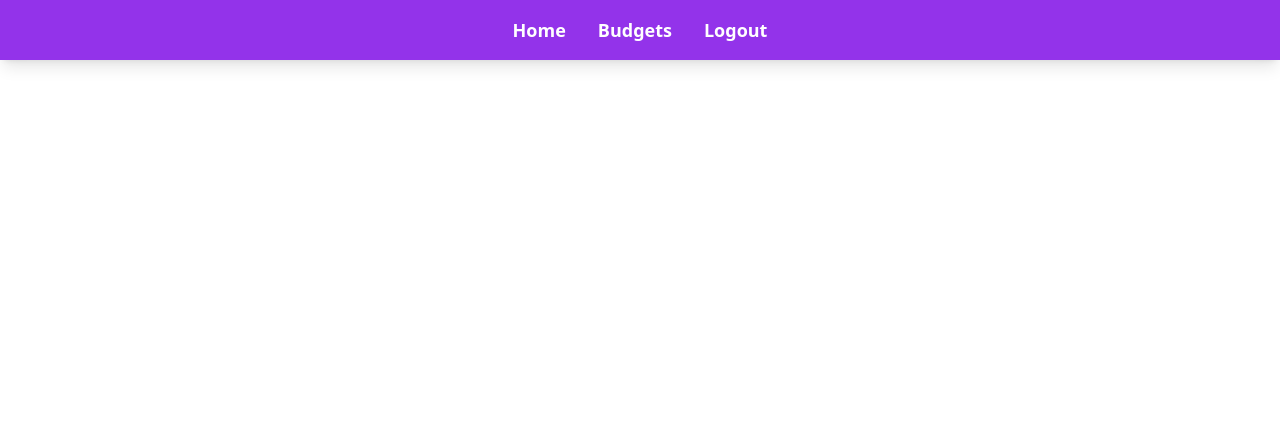
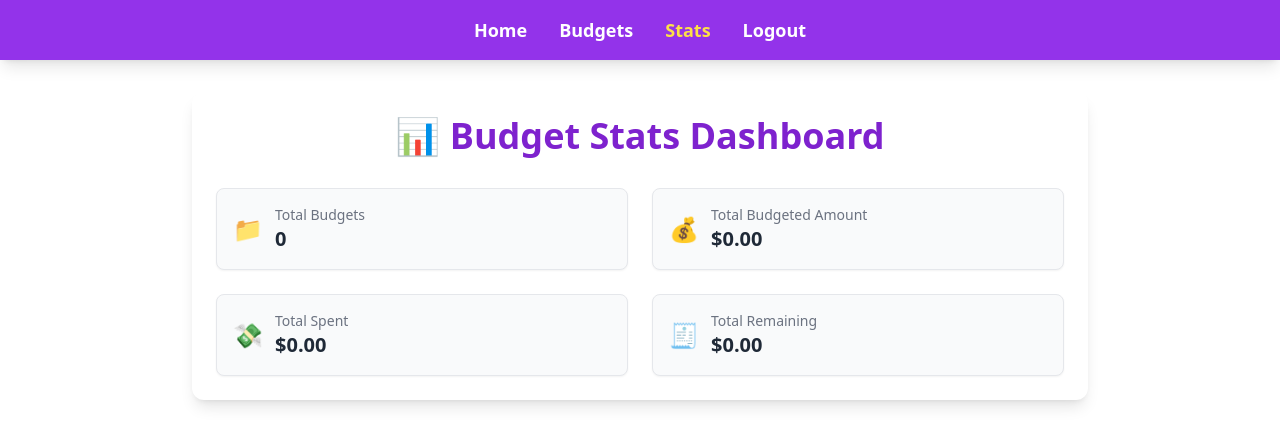
Before and after one commit to Nomskillet/filmBudgetTS, a React (Vite) app in the folder frontend/: page /stats in a window 1280 px wide. Before the commit this address had no page. Shown: the top 446 px of the page. Built offline with nearby package versions, Linux system fonts and the light colour scheme; no server answers; sample sign-in values are in the browser's storage.

Commit message:
added stats page

```diff
--- a/frontend/src/components/Navbar.tsx
+++ b/frontend/src/components/Navbar.tsx
@@ -21,11 +21,18 @@ const Navbar: React.FC<{ isLoggedIn: boolean; onLogout: () => void }> = ({
         </li>
 
         {isLoggedIn && (
-          <li>
-            <Link to="/budgets" className={getActiveClass('/budgets')}>
-              Budgets
-            </Link>
-          </li>
+          <>
+            <li>
+              <Link to="/budgets" className={getActiveClass('/budgets')}>
+                Budgets
+              </Link>
+            </li>
+            <li>
+              <Link to="/stats" className={getActiveClass('/stats')}>
+                Stats
+              </Link>
+            </li>
+          </>
         )}
 
         {!isLoggedIn ? (
--- /dev/null
+++ b/frontend/src/pages/StatsPage.tsx
@@ -0,0 +1,86 @@
+import React from 'react';
+import { useGetBudgetsQuery } from '../store/budgetApi';
+import { useGetAllExpensesQuery } from '../store/expenseApi';
+
+const formatCurrency = (amount: number) =>
+  new Intl.NumberFormat('en-US', {
+    style: 'currency',
+    currency: 'USD',
+  }).format(amount);
+
+function StatsPage() {
+  const { data: budgets = [], isLoading: budgetsLoading } =
+    useGetBudgetsQuery();
+  const { data: expenses = [], isLoading: expensesLoading } =
+    useGetAllExpensesQuery();
+
+  if (budgetsLoading || expensesLoading) {
+    return (
+      <div className="text-center mt-12 text-gray-500 text-lg">
+        Loading stats...
+      </div>
+    );
+  }
+
+  const totalBudget = budgets.reduce(
+    (sum, b) => sum + Number(b.budget || 0),
+    0
+  );
+  const totalSpent = expenses.reduce(
+    (sum, e) => sum + Number(e.amount || 0),
+    0
+  );
+  const totalRemaining = totalBudget - totalSpent;
+
+  const stats = [
+    {
+      label: 'Total Budgets',
+      value: budgets.length,
+      icon: '📁',
+    },
+    {
+      label: 'Total Budgeted Amount',
+      value: formatCurrency(totalBudget),
+      icon: '💰',
+    },
+    {
+      label: 'Total Spent',
+      value: formatCurrency(totalSpent),
+      icon: '💸',
+    },
+    {
+      label: 'Total Remaining',
+      value: formatCurrency(totalRemaining),
+      icon: '🧾',
+    },
+  ];
+
+  return (
+    <div className="max-w-4xl mx-auto mt-8 p-6 bg-white shadow-lg rounded-xl">
+      <h1 className="text-4xl font-bold mb-8 text-purple-700 text-center">
+        📊 Budget Stats Dashboard
+      </h1>
+
+      <div className="grid grid-cols-1 sm:grid-cols-2 gap-6">
+        {stats.map((stat) => (
+          <div
+            key={stat.label}
+            className="bg-gray-50 rounded-lg p-4 shadow-sm border border-gray-200 hover:shadow-md transition"
+          >
+            <div className="flex items-center space-x-3">
+              <div className="text-2xl">{stat.icon}</div>
+              <div>
+                <p className="text-gray-500 text-sm">{stat.label}</p>
+                <p className="text-xl font-semibold text-gray-800">
+                  {stat.value}
+                </p>
+              </div>
+            </div>
+          </div>
+        ))}
+      </div>
+    </div>
+  );
+}
+
+export default StatsPage;
--- a/frontend/src/routes.tsx
+++ b/frontend/src/routes.tsx
@@ -4,6 +4,7 @@ import BudgetsPage from './pages/BudgetsPage';
 import AddBudgetPage from './pages/AddBudgetPage';
 import AuthPage from './pages/AuthPage';
 import ProtectedRoute from './components/ProtectedRoute';
+import StatsPage from './pages/StatsPage';
 
 export const routes = (
   setIsLoggedIn: (val: boolean) => void,
@@ -19,6 +20,14 @@ export const routes = (
     element: (
       <ProtectedRoute isLoggedIn={isLoggedIn}>
         <BudgetsPage />
+      </ProtectedRoute>
+    ),
+  },
+  {
+    path: '/stats',
+    element: (
+      <ProtectedRoute isLoggedIn={isLoggedIn}>
+        <StatsPage />
       </ProtectedRoute>
     ),
   },
```
